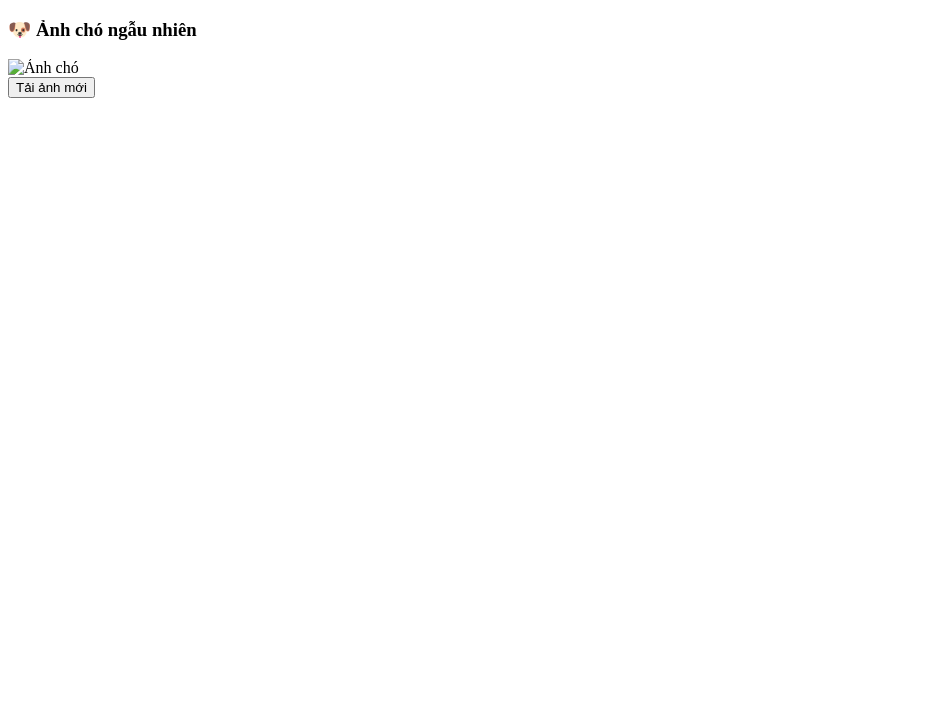
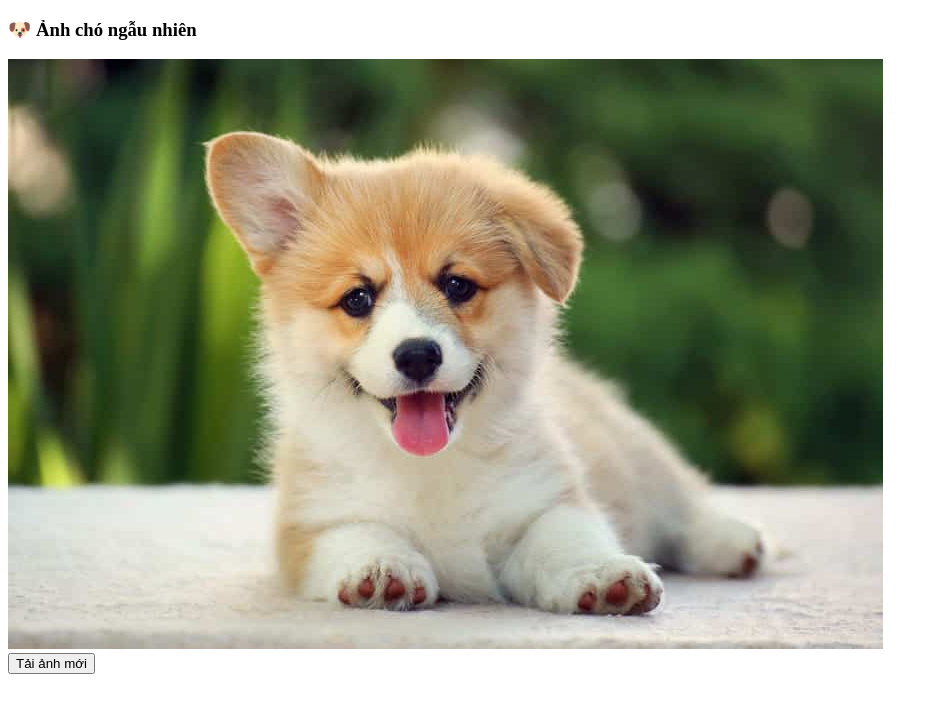
Before and after one commit to ngochadn-code/web-cua-toi, a website: page public/index.html in a window 1280 px wide. Shown: the whole page, without its empty margins (0-938 px from the left). Drawn offline with Linux system fonts and the light colour scheme; no server answers.

```diff
--- a/public/index.html
+++ b/public/index.html
@@ -9,7 +9,7 @@
 
   <div class="card">
     <h3>🐶 Ảnh chó ngẫu nhiên</h3>
-    <img id="dogImage" src="" alt="Ảnh chó" style="width: 100%; max-width: 400px; border-radius: 8px; margin-top: 10px;">
+    <img src="anh-cho.jpg" alt="Ảnh chó" style="width: 100%; max-width: 400px; border-radius: 8px; margin-top: 10px;">
     <br>
     <button onclick="taiAnhCho()" style="margin-top: 10px;">Tải ảnh mới</button>
   </div>
```
Also changed, not shown: public/anh-cho.jpg (added).
